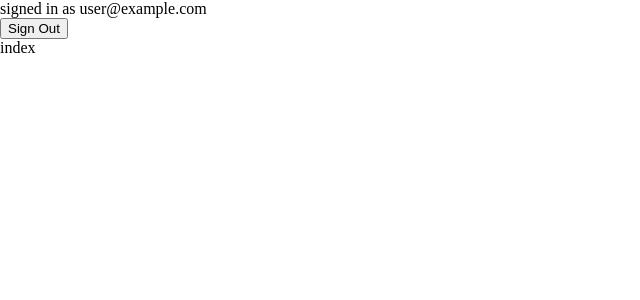
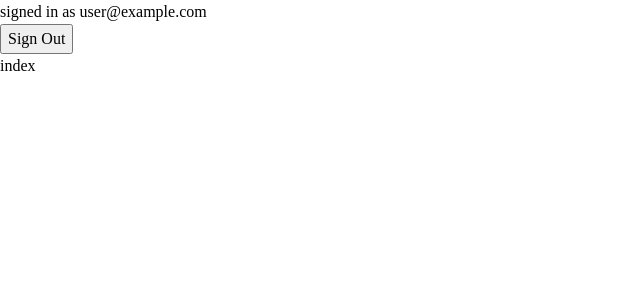
Before and after one commit to PatgioK/jiragql, a Next.js app: page / in a window 1280 px wide. Shown: the top 300 px of the page, without its empty margins (0-640 px from the left). Built offline with nearby package versions, Linux system fonts and the light colour scheme; no server answers; sample sign-in values are in the browser's storage.

Commit message:
css reset, userprojects resolver. SAVE

```diff
--- a/graphql/resolvers.ts
+++ b/graphql/resolvers.ts
@@ -4,7 +4,7 @@ import prisma from "../lib/prisma";
 // export const resolvers = {
 //     Query: {
 //         AllUsersQuery: async () => await prisma.user.findMany(),
-        // projects_by_user_email: async (_parent, args, ctx) => await prisma.project.findUnique(creator_email: args.email),
+// projects_by_user_email: async (_parent, args, ctx) => await prisma.project.findUnique(creator_email: args.email),
 //     },
 // };
 
@@ -13,7 +13,7 @@ import prisma from "../lib/prisma";
 // use context. includes info about who logged in user / db connections
 export const resolvers = {
     Query: {
-        AllUsersQuery: async (_parent: any, __args: any, context: any) => await context.prisma.user.findMany(),
-        // project_by_user_email: async (_parent, args, context) => await context.prisma.project.findUniqueWhere()
+        users: async (_parent: any, __args: any, context: any) => await context.prisma.user.findMany(),
+        projects_by_user_email: async (_parent, args, context) => await context.prisma.project.findMany({ where: { creator_email: args.email }, })
     },
 };
--- a/graphql/schema.ts
+++ b/graphql/schema.ts
@@ -4,7 +4,7 @@ import { gql } from "apollo-server-micro";
 // integrate nextjs, apollo, gql, prisma:
 // https://www.youtube.com/watch?v=RJpevpbC4YY&ab_channel=Prisma
 
-export const  typeDefs = gql`
+export const typeDefs = gql`
     type User {
         id: String
         name: String
@@ -26,7 +26,7 @@ export const  typeDefs = gql`
         description: String
         category: String
         assigned_users: [User]
-        creator_email: User
+        creator_email: String
         # tasks: [Task] @relation
 
     }
@@ -40,7 +40,8 @@ export const  typeDefs = gql`
     # }
 
     type Query {
-        AllUsersQuery: [User]!
-        # projects_by_user_email(email: String!): [Project]
+        users: [User]!
+        projects_by_user_email(email: String!): [Project]
+
     }
 `;
--- a/styles/globals.css
+++ b/styles/globals.css
@@ -1,14 +1,56 @@
-html,
+/* html,
 body {
   padding: 0;
   margin: 0;
 }
+ */
+
+
+/*
+  Josh's Custom CSS Reset
+  https://www.joshwcomeau.com/css/custom-css-reset/
+*/
+*, *::before, *::after {
+  box-sizing: border-box;
+}
+
+* {
+  margin: 0;
+}
+
+html, body {
+  height: 100%;
+}
+
+body {
+  line-height: 1.5;
+  -webkit-font-smoothing: antialiased;
+}
+
+img, picture, video, canvas, svg {
+  display: block;
+  max-width: 100%;
+}
+
+input, button, textarea, select {
+  font: inherit;
+}
+
+p, h1, h2, h3, h4, h5, h6 {
+  overflow-wrap: break-word;
+}
+
+#root, #__next {
+  isolation: isolate;
+}
+
 
 
 @media (prefers-color-scheme: dark) {
   html {
     color-scheme: dark;
   }
+
   body {
     color: white;
     background: black;
```
Also changed, not shown: components/AddProjectModal.tsx (added, +17 -0 lines), pages/board.tsx (+13 -9 lines), 1 other file (tests, documents, lock files or other folders).
